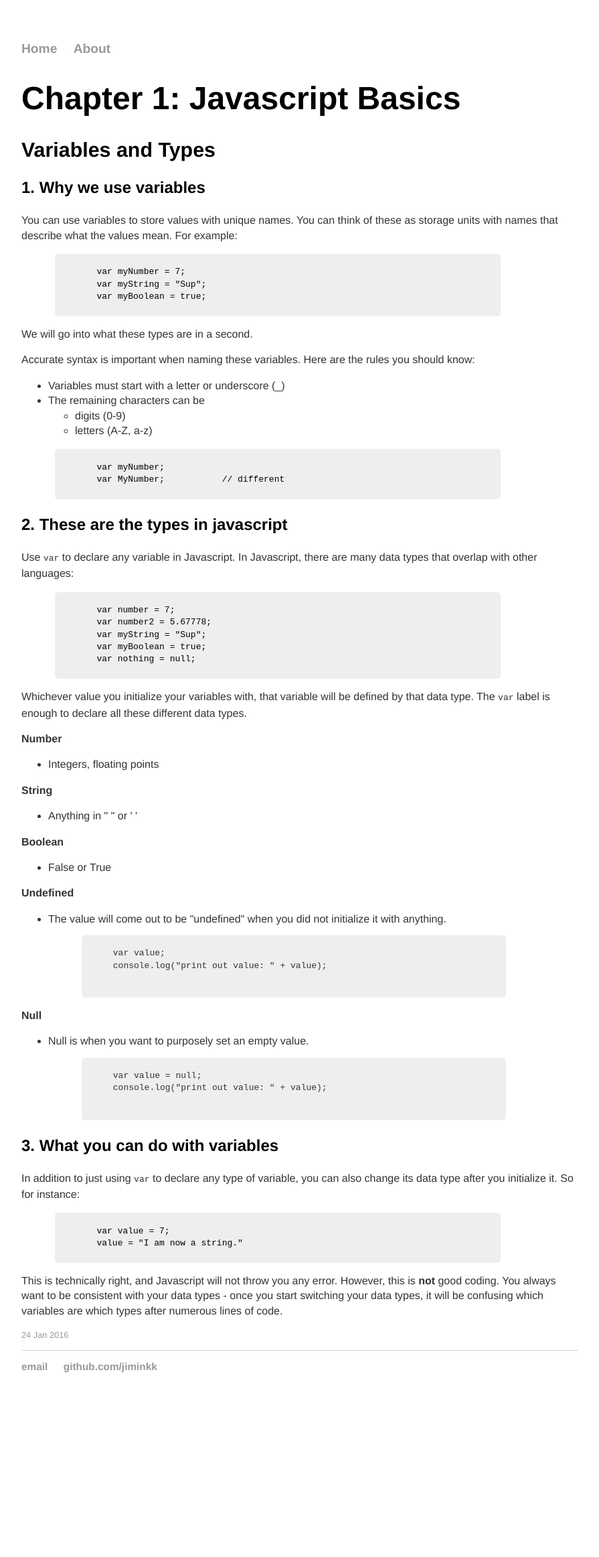
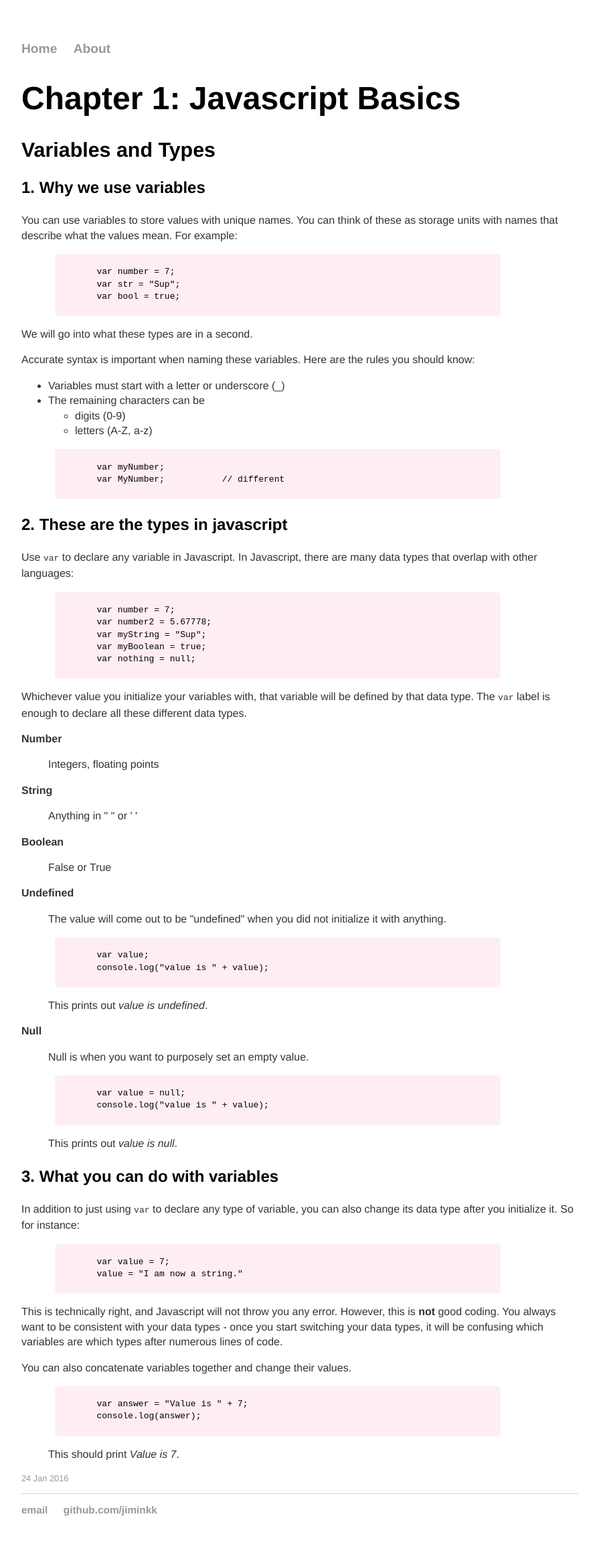
Before and after one commit to jiminkk/gwc-curriculum, a Jekyll site: the page built from _posts/2016-01-24-hello-world.md, in a window 1280 px wide. Shown: the whole page at 67% size, without its empty margins (192-1087 px from the left). Built offline with Jekyll 4.4.1, drawn with Linux system fonts in a browser that asks for light colours; before the commit the page ends 2110 px from its top, so only the background shows below that.

```diff
--- a/_posts/2016-01-25-hello-world.md
+++ b/_posts/2016-01-24-hello-world.md
@@ -9,9 +9,9 @@ date: 2016-01-24
 ### 1. Why we use variables
 You can use variables to store values with unique names. You can think of these as storage units with names that describe what the values mean. For example:
 <pre><code>
-	var myNumber = 7;
-	var myString = "Sup";
-	var myBoolean = true;
+	var number = 7;
+	var str = "Sup";
+	var bool = true;
 </code></pre>
 
 We will go into what these types are in a second.
@@ -43,31 +43,35 @@ Whichever value you initialize your variables with, that variable will be define
 
 **Number**
 
-* Integers, floating points
+> Integers, floating points
 
 **String**
 
-* Anything in \" \" or \' \'
+> Anything in \" \" or \' \'
 
 **Boolean**
 
-* False or True
+> False or True
 
 **Undefined**
 
-* The value will come out to be \"undefined\" when you did not initialize it with anything.
-	<pre><code>
-		var value;
-		console.log("print out value: " + value);
-	</code></pre>
+> The value will come out to be \"undefined\" when you did not initialize it with anything.
+
+<pre><code>
+	var value;
+	console.log("value is " + value);
+</code></pre>
+> This prints out *value is undefined*.
 
 **Null**
 
-* Null is when you want to purposely set an empty value.
-	<pre><code>
-		var value = null;
-		console.log("print out value: " + value);
-	</code></pre>
+> Null is when you want to purposely set an empty value.
+
+<pre><code>
+	var value = null;
+	console.log("value is " + value);
+</code></pre>
+> This prints out *value is null*.
 
 ### 3. What you can do with variables
 In addition to just using `var` to declare any type of variable, you can also change its data type after you initialize it. So for instance:
@@ -75,4 +79,12 @@ In addition to just using `var` to declare any type of variable, you can also ch
 	var value = 7;
 	value = "I am now a string."
 </code></pre>
+
 This is technically right, and Javascript will not throw you any error. However, this is **not** good coding. You always want to be consistent with your data types - once you start switching your data types, it will be confusing which variables are which types after numerous lines of code.
+
+You can also concatenate variables together and change their values.
+<pre><code>
+	var answer = "Value is " + 7;
+	console.log(answer);
+</code></pre>
+> This should print *Value is 7*.
--- a/about/index.html
+++ b/about/index.html
@@ -5,5 +5,5 @@ title: About Me
 
 <h1>{{ page.title }}</h1>
 <div class="posts">
-	<p>yay me</p>
+	<p>Jasmine Kim</p>
 </div>
--- a/css/main.css
+++ b/css/main.css
@@ -30,7 +30,7 @@ pre {
 	width: 80%;
 	margin-left: 50px;
 	display: block;
-	background-color: #eee;
+	background-color: #ffeef1;
 	border-radius: 5px;
 	word-wrap: break-word;
 }
```
Also changed, not shown: _posts/2016-01-25-js-env.md (added, +9 -0 lines), 1 other file.
